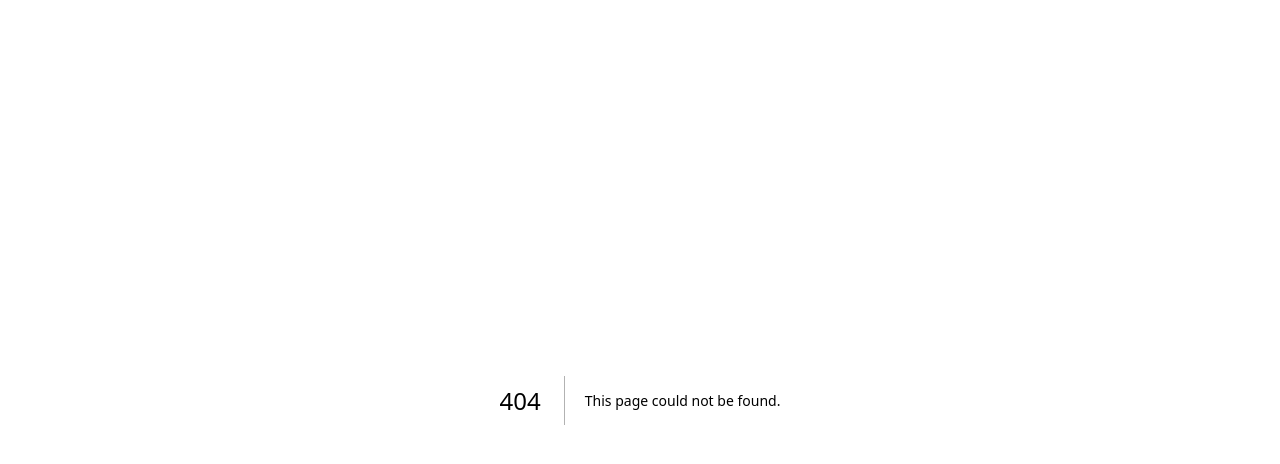
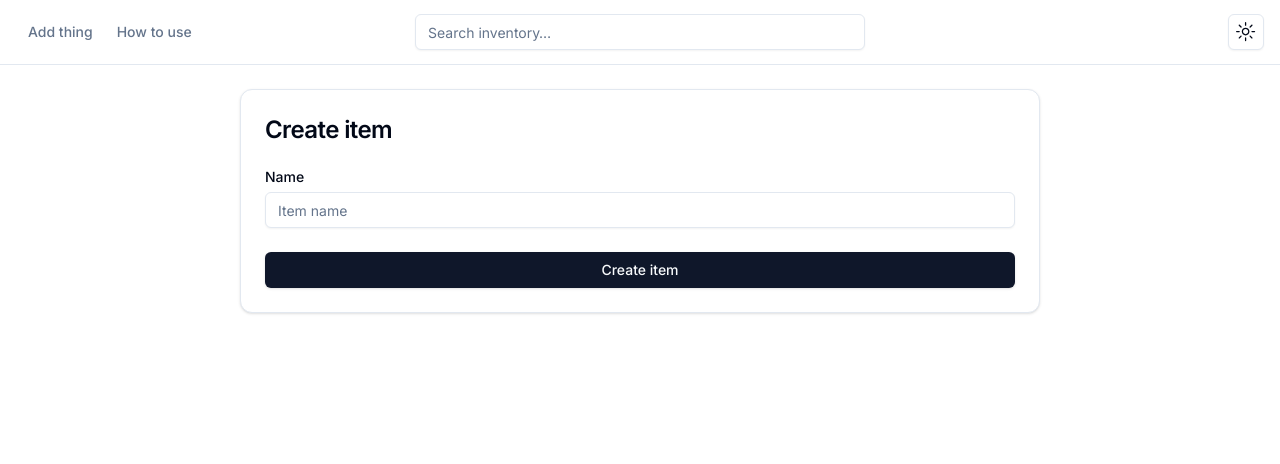
Before and after one commit to radex/spejstore-ui, a Next.js app: page /inventory in a window 1280 px wide. Before the commit this address had no page. Shown: the top 464 px of the page. Built offline with nearby package versions, Linux system fonts and the light colour scheme.

Commit message:
play around with inventory demo

```diff
--- /dev/null
+++ b/src/app/inventory/layout.tsx
@@ -0,0 +1,21 @@
+import { Metadata } from "next"
+
+
+export const metadata: Metadata = {
+  title: "Inventory Test",
+  description: "Inventory Test",
+}
+
+interface SettingsLayoutProps {
+  children: React.ReactNode
+}
+
+export default function SettingsLayout({ children }: SettingsLayoutProps) {
+  return (
+    <>
+      <div className="flex flex-row">
+        <div className="flex-1">{children}</div>
+      </div>
+    </>
+  )
+}
--- /dev/null
+++ b/src/app/inventory/page.tsx
@@ -0,0 +1,77 @@
+import Link from "next/link"
+import { Input } from "@/components/ui/input"
+import { Label } from "@/components/ui/label"
+import { Button } from "@/components/ui/button"
+import { ModeToggle } from '@/components/ModeToggle'
+import {
+  Card,
+  CardContent,
+  CardDescription,
+  CardFooter,
+  CardHeader,
+  CardTitle,
+} from "@/components/ui/card"
+
+function NavLink({ href, children }: { href: string; children: React.ReactNode }) {
+  return (
+    <Link href={href} className="text-sm font-medium text-muted-foreground transition-colors hover:text-primary">{children}</Link>
+  )
+}
+
+function MainNav() {
+  return (
+    <nav className="flex items-center space-x-6 pl-3">
+      <NavLink href="/inventory">Add thing</NavLink>
+      <NavLink href="/inventory">How to use</NavLink>
+    </nav>
+  )
+}
+
+function Search() {
+  return (
+    <div>
+      <Input type="search" placeholder="Search inventory…" className="w-[300px] lg:w-[450px]" />
+    </div>
+  )
+}
+
+function CreateThingCard() {
+  return (
+    <Card className="w-[800px]">
+      <CardHeader>
+        <CardTitle className="text-2xl">Create item</CardTitle>
+        {/* <CardDescription>Card Description</CardDescription> */}
+      </CardHeader>
+      <CardContent>
+        <div className="grid gap-2">
+          <Label htmlFor="name">Name</Label>
+          <Input id="name" placeholder="Item name" />
+        </div>
+      </CardContent>
+      <CardFooter>
+        <Button className="w-full">Create item</Button>
+      </CardFooter>
+    </Card>
+  )
+}
+
+export default function IventoryTestPage() {
+  return (
+    <>
+      <div className="border-b">
+        <div className="flex flex-row h-16 items-center px-4">
+          <div className="flex-1">
+            <MainNav />
+          </div>
+          <Search />
+          <div className="flex-1 flex flex-row justify-end">
+            <ModeToggle />
+          </div>
+        </div>
+      </div>
+      <div className="flex flex-row justify-center p-6">
+        <CreateThingCard />
+      </div>
+    </>
+  )
+}
--- /dev/null
+++ b/src/components/ui/card.tsx
@@ -0,0 +1,76 @@
+import * as React from "react"
+
+import { cn } from "src/lib/utils"
+
+const Card = React.forwardRef<
+  HTMLDivElement,
+  React.HTMLAttributes<HTMLDivElement>
+>(({ className, ...props }, ref) => (
+  <div
+    ref={ref}
+    className={cn(
+      "rounded-xl border bg-card text-card-foreground shadow",
+      className
+    )}
+    {...props}
+  />
+))
+Card.displayName = "Card"
+
+const CardHeader = React.forwardRef<
+  HTMLDivElement,
+  React.HTMLAttributes<HTMLDivElement>
+>(({ className, ...props }, ref) => (
+  <div
+    ref={ref}
+    className={cn("flex flex-col space-y-1.5 p-6", className)}
+    {...props}
+  />
+))
+CardHeader.displayName = "CardHeader"
+
+const CardTitle = React.forwardRef<
+  HTMLParagraphElement,
+  React.HTMLAttributes<HTMLHeadingElement>
+>(({ className, ...props }, ref) => (
+  <h3
+    ref={ref}
+    className={cn("font-semibold leading-none tracking-tight", className)}
+    {...props}
+  />
+))
+CardTitle.displayName = "CardTitle"
+
+const CardDescription = React.forwardRef<
+  HTMLParagraphElement,
+  React.HTMLAttributes<HTMLParagraphElement>
+>(({ className, ...props }, ref) => (
+  <p
+    ref={ref}
+    className={cn("text-sm text-muted-foreground", className)}
+    {...props}
+  />
+))
+CardDescription.displayName = "CardDescription"
+
+const CardContent = React.forwardRef<
+  HTMLDivElement,
+  React.HTMLAttributes<HTMLDivElement>
+>(({ className, ...props }, ref) => (
+  <div ref={ref} className={cn("p-6 pt-0", className)} {...props} />
+))
+CardContent.displayName = "CardContent"
+
+const CardFooter = React.forwardRef<
+  HTMLDivElement,
+  React.HTMLAttributes<HTMLDivElement>
+>(({ className, ...props }, ref) => (
+  <div
+    ref={ref}
+    className={cn(" flex items-center p-6 pt-0", className)}
+    {...props}
+  />
+))
+CardFooter.displayName = "CardFooter"
+
+export { Card, CardHeader, CardFooter, CardTitle, CardDescription, CardContent }
```
